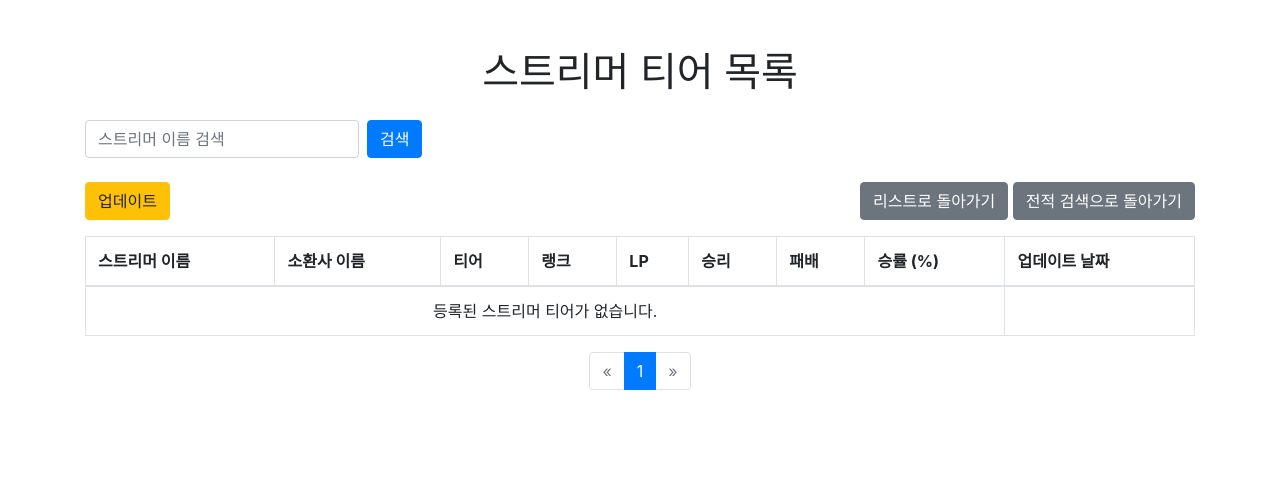
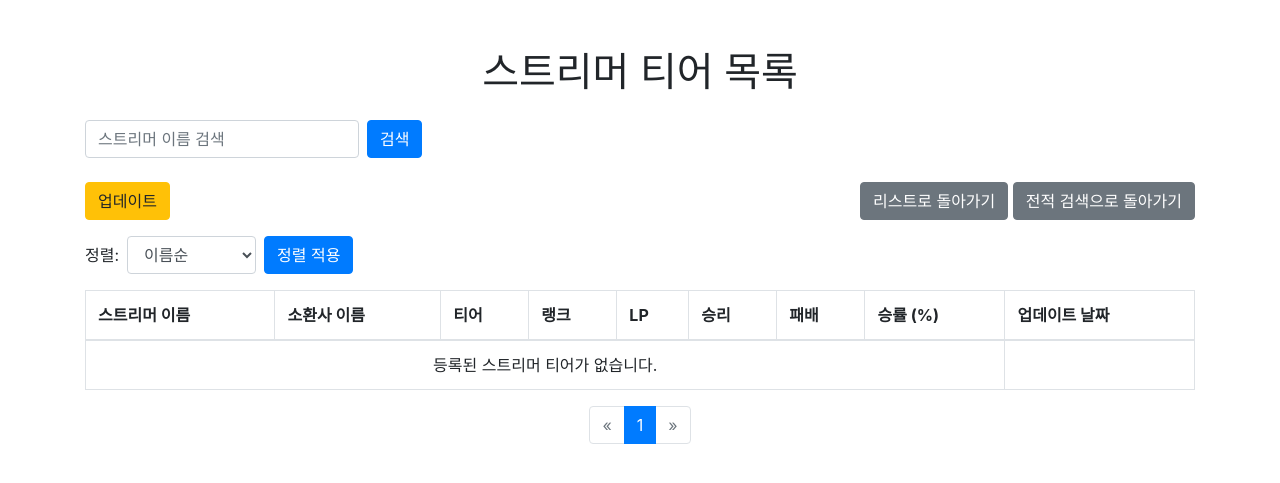
Before and after one commit to bm4706/new1, a Django app: page /riot/streamer_tiers/ in a window 1280 px wide. Shown: the top 483 px of the page. Run offline with Django 5.2, Linux system fonts and the light colour scheme; data that the repository does not hold is empty; some libraries are stand-ins or nearby versions.

Commit message:
정렬기능 추가

```diff
--- a/riot_api/templates/riot_api/streamer_tier_list.html
+++ b/riot_api/templates/riot_api/streamer_tier_list.html
@@ -36,7 +36,19 @@
               <a href="{% url 'summoner_tier' %}" class="btn btn-secondary">전적 검색으로 돌아가기</a>
           </div>
       </div>
-
+      <!-- 정렬 선택 메뉴 -->
+      <div class="mb-3">
+        <form method="get" class="form-inline">
+            <input type="hidden" name="q" value="{{ request.GET.q }}">
+            <label for="sort" class="mr-2">정렬:</label>
+            <select name="sort" id="sort" class="form-control mr-2">
+                <option value="alphabetical" {% if request.GET.sort == 'alphabetical' %}selected{% endif %}>이름순</option>
+                <option value="tier_desc" {% if request.GET.sort == 'tier_desc' %}selected{% endif %}>티어 높은 순</option>
+                <option value="tier_asc" {% if request.GET.sort == 'tier_asc' %}selected{% endif %}>티어 낮은 순</option>
+            </select>
+            <button type="submit" class="btn btn-primary">정렬 적용</button>
+        </form>
+      </div>
         <!-- 스트리머 티어 리스트 -->
         <table class="table table-bordered">
             <thead>
--- a/riot_api/views.py
+++ b/riot_api/views.py
@@ -12,6 +12,7 @@ from .models import StreamerTier
 from django.core.paginator import Paginator
 from django.core.cache import cache
 from django.contrib.auth.decorators import login_required
+from django.db.models import F, ExpressionWrapper, FloatField
 
 @csrf_exempt
 def summoner_tier_view(request):
@@ -119,20 +120,39 @@ def save_streamer_tier(request):
 
 def streamer_tier_list(request):
     query = request.GET.get('q')
+    sort_order = request.GET.get('sort', 'alphabetical')  # 기본 정렬 기준은 알파벳순
+
     if query:
         streamer_tiers = StreamerTier.objects.filter(streamer_name__icontains=query)
     else:
         streamer_tiers = StreamerTier.objects.all()
 
     # 승률 계산 후 객체에 추가
-    for tier in streamer_tiers:
-        total_games = tier.wins + tier.losses
-        tier.win_rate = (tier.wins / total_games * 100) if total_games > 0 else 0
+    streamer_tiers = streamer_tiers.annotate(
+        win_rate=ExpressionWrapper(
+            F('wins') * 100 / (F('wins') + F('losses')),
+            output_field=FloatField()
+        )
+    )
+
+    # 정렬 기준 적용
+    if sort_order == 'tier_desc':
+        streamer_tiers = sorted(streamer_tiers, key=lambda x: (x.tier_priority, -x.league_points), reverse=True)
+    elif sort_order == 'tier_asc':
+        streamer_tiers = sorted(streamer_tiers, key=lambda x: (x.tier_priority, x.league_points))
+    elif sort_order == 'alphabetical':
+        streamer_tiers = streamer_tiers.order_by('streamer_name')
 
     paginator = Paginator(streamer_tiers, 10)  # 페이지당 10개
     page_number = request.GET.get('page')
     page_obj = paginator.get_page(page_number)
-    return render(request, 'riot_api/streamer_tier_list.html', {'page_obj': page_obj, 'is_superuser': request.user.is_superuser})
+
+    return render(request, 'riot_api/streamer_tier_list.html', {
+        'page_obj': page_obj,
+        'is_superuser': request.user.is_superuser,
+        'sort_order': sort_order,  # 현재 정렬 기준 전달
+        'query': query,  # 현재 검색어 전달
+    })
 
 
 
@@ -148,7 +168,7 @@ def delete_streamer_tier(request, pk):
 
 def update_streamer_tiers(request):
     if request.method != 'POST':
-        return JsonResponse({"status": "error", "message": "Invalid request method"}, status=405)
+        return JsonResponse({"status": "error", "message": "올바른 요청이 아닙니다. 다시 시도해주세요."}, status=405)
     # 요청 제한 (캐시 키 생성)
     cache_key = f"update_tiers_{request.user.id}"
     if cache.get(cache_key):
```
Also changed, not shown: riot_api/models.py (+18 -2 lines).
